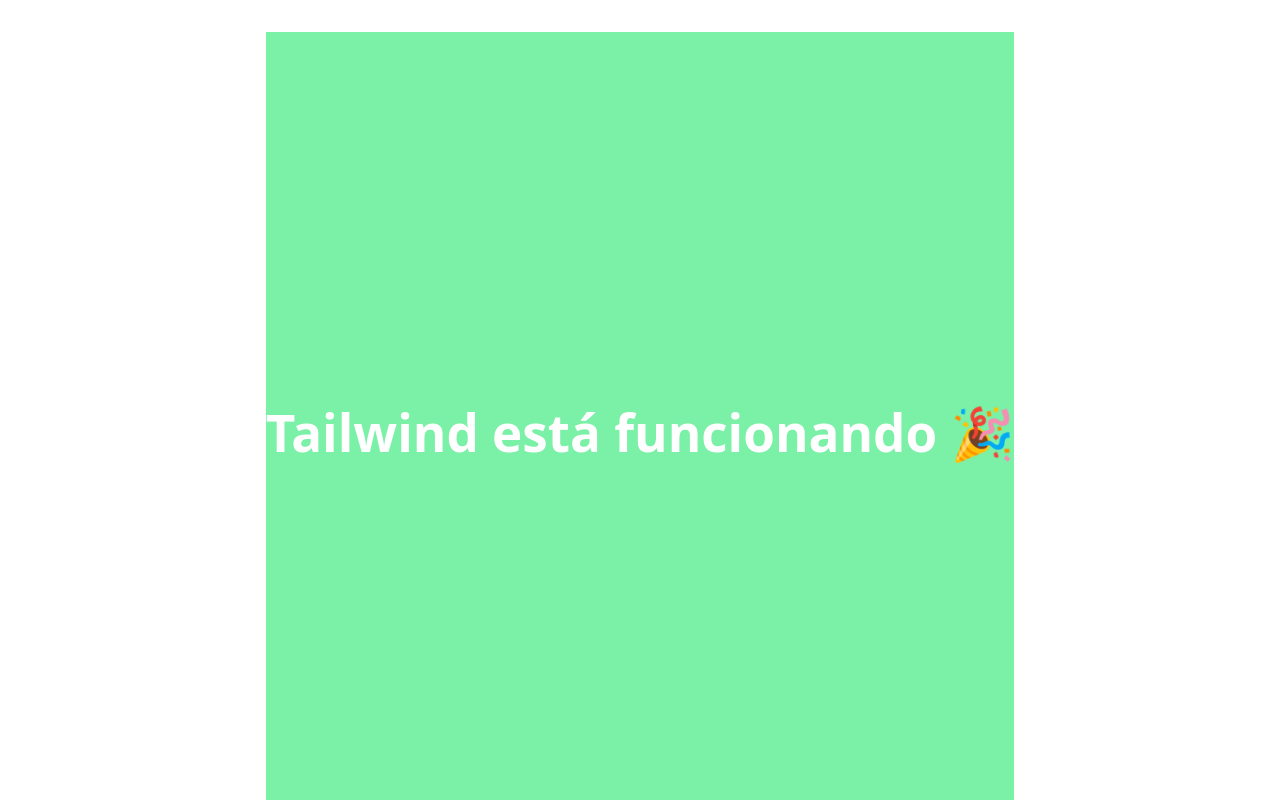
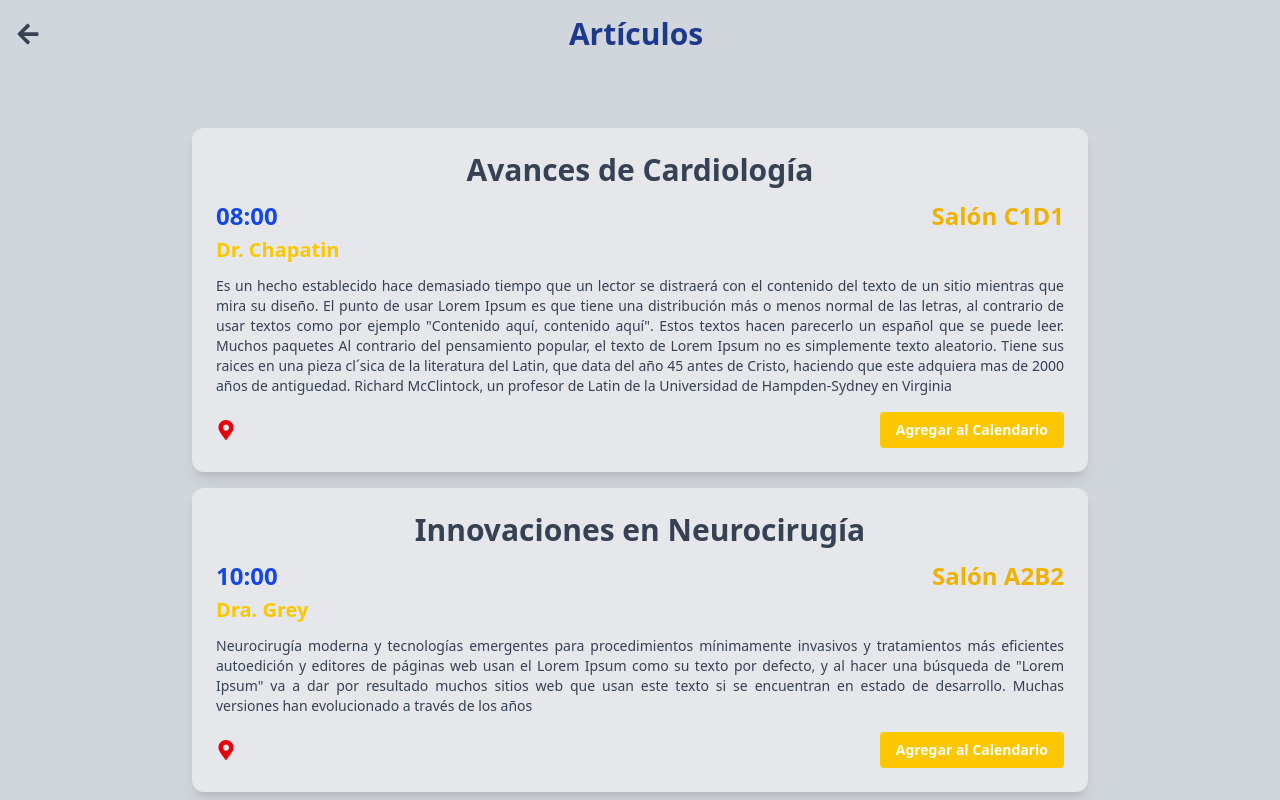
Before and after one commit to rhindet/CongresoApp, a React (Vite) app in the folder CongresoApp/frontend/: page /articles in a window 1280 px wide. Shown: the top 800 px of the page. Built offline with nearby package versions, Linux system fonts and the light colour scheme.

Commit message:
Componente de Articulos

```diff
--- a/CongresoApp/frontend/src/components/Articles.jsx
+++ b/CongresoApp/frontend/src/components/Articles.jsx
@@ -1,7 +1,92 @@
-export default function App() {
+import { Link } from 'react-router-dom';
+import { FaArrowLeft, FaMapMarkerAlt } from 'react-icons/fa';
+
+const articlesData = [
+  {
+    titulo: 'Avances de Cardiología',
+    hora: '08:00',
+    salon: 'Salón C1D1',
+    doctor: 'Dr. Chapatin',
+    descripcion:
+      'Es un hecho establecido hace demasiado tiempo que un lector se distraerá con el contenido del texto de un sitio mientras que mira su diseño. El punto de usar Lorem Ipsum es que tiene una distribución más o menos normal de las letras, al contrario de usar textos como por ejemplo "Contenido aquí, contenido aquí". Estos textos hacen parecerlo un español que se puede leer. Muchos paquetes Al contrario del pensamiento popular, el texto de Lorem Ipsum no es simplemente texto aleatorio. Tiene sus raices en una pieza cl´sica de la literatura del Latin, que data del año 45 antes de Cristo, haciendo que este adquiera mas de 2000 años de antiguedad. Richard McClintock, un profesor de Latin de la Universidad de Hampden-Sydney en Virginia'
+  },
+  {
+    titulo: 'Innovaciones en Neurocirugía',
+    hora: '10:00',
+    salon: 'Salón A2B2',
+    doctor: 'Dra. Grey',
+    descripcion:
+      'Neurocirugía moderna y tecnologías emergentes para procedimientos mínimamente invasivos y tratamientos más eficientes autoedición y editores de páginas web usan el Lorem Ipsum como su texto por defecto, y al hacer una búsqueda de "Lorem Ipsum" va a dar por resultado muchos sitios web que usan este texto si se encuentran en estado de desarrollo. Muchas versiones  han evolucionado a través de los años',
+  },
+
+  {
+    titulo: 'Innovaciones en Medicina',
+    hora: '10:00',
+    salon: 'Salón A2B2',
+    doctor: 'Dra. Grey',
+    descripcion:
+      'Neurocirugía moderna y tecnologías emergentes para procedimientos mínimamente invasivos y tratamientos más eficientes autoedición y editores de páginas web usan el Lorem Ipsum como su texto por defecto, y al hacer una búsqueda de "Lorem Ipsum" va a dar por resultado muchos sitios web que usan este texto si se encuentran en estado de desarrollo. Muchas versiones  han evolucionado a través de los años',
+  },
+
+];
+
+function Articles() {
   return (
-    <div className="min-h-screen bg-green-300 flex items-center justify-center">
-      <h1 className="text-4xl font-bold text-white">Tailwind está funcionando 🎉</h1>
+    <div className="min-h-screen bg-gray-300 w-full">
+      {/* NAVBAR FIJA */}
+      <div className="fixed top-0 left-0 right-0 z-10 bg-gray-300">
+        <div className="flex items-center justify-between px-4 py-4 max-w-7xl mx-auto w-full">
+          <Link
+            to="/"
+            className="text-gray-700 text-2xl hover:text-indigo-600 transition"
+          >
+            <FaArrowLeft />
+          </Link>
+          <h1 className="text-3xl font-bold text-blue-900 text-center flex-1 mr-8">
+            Artículos
+          </h1>
+        </div>
+      </div>
+
+      {/* CONTENIDO */}
+      <main className="pt-20 pb-10 min-h-screen flex flex-col items-center w-full px-4">
+        {articlesData.map((articulo, index) => (
+          <div
+            key={index}
+            className="bg-gray-200 rounded-xl p-6 w-full max-w-4xl shadow-lg mt-4"
+          >
+            <h2 className="text-3xl font-bold text-gray-700 mb-2">
+              {articulo.titulo}
+            </h2>
+
+            <div className="flex justify-between items-center mb-1 mt-3">
+              <span className="text-blue-700 font-bold text-2xl">
+                {articulo.hora}
+              </span>
+              <span className="text-yellow-500 font-bold text-2xl">
+                {articulo.salon}
+              </span>
+            </div>
+
+            <div className="flex justify-between text-xl text-yellow-400 font-semibold mb-3">
+              <span>{articulo.doctor}</span>
+            </div>
+
+            <p className="text-gray-700 text-sm mb-4 text-justify">
+              {articulo.descripcion}
+            </p>
+
+            <div className="flex items-center justify-between mt-4">
+              <FaMapMarkerAlt className="text-red-600 text-xl" />
+              <button className="bg-yellow-400 hover:bg-yellow-500 text-white font-semibold py-2 px-4 rounded text-sm transition transform hover:scale-105">
+                Agregar al Calendario
+              </button>
+            </div>
+          </div>
+        ))}
+      </main>
     </div>
   );
 }
+
+export default Articles;
--- a/CongresoApp/frontend/src/index.css
+++ b/CongresoApp/frontend/src/index.css
@@ -1,6 +1,15 @@
 @import "tailwindcss";
 
-:root {
+/* se Aplica a toda la pantalla, Fuera de los componentes React */
+
+html, body {
+  @apply bg-gray-300;
+  height: 100%;
+  margin: 0;
+  padding: 0;
+}
+
+/* :root {
   font-family: system-ui, Avenir, Helvetica, Arial, sans-serif;
   line-height: 1.5;
   font-weight: 400;
@@ -68,3 +77,4 @@
     background-color: #f9f9f9;
   }
 }
+ */
```
